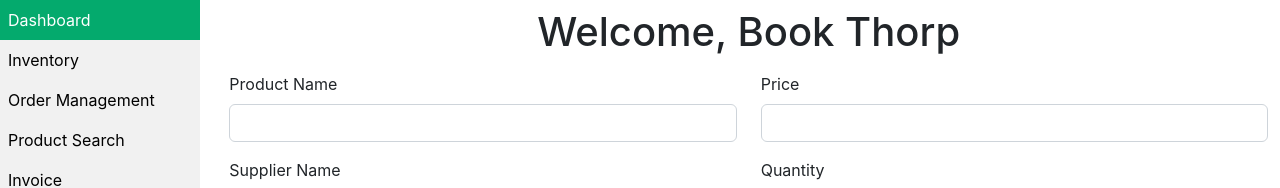
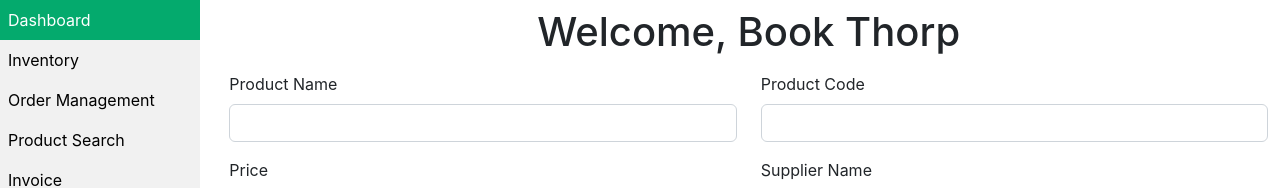
Before and after one commit to Ashfak29/inventory-2, a React (Create React App) app: page /inventory in a window 1280 px wide. Shown: the top 188 px of the page. Built offline with nearby package versions, Linux system fonts and the light colour scheme; no server answers.

Commit message:
all most done

```diff
--- a/src/components/Pages/Expense/ExpenseType.js
+++ b/src/components/Pages/Expense/ExpenseType.js
@@ -3,19 +3,18 @@ import Constents from "../../../Constents";
 
 const ExpenseType = () => {
     const [expenseType,setExpenseType]=useState([]);
-    // const [current, setCurrent] = useState(false);
     const handleExpenseName = (e) => {
         e.preventDefault();
         const name = e.target.name.value
-        const expenseType = {
+        const expenseTypes = {
             name: name,
-        }
+            }
         fetch(Constents.BASE_URL+'/expense-type', {
             method: "POST",
             headers: {
                 'content-type': 'application/json'
             },
-            body: JSON.stringify(expenseType),
+            body: JSON.stringify(expenseTypes),
         })
             .then(res => res.json())
             .then(data => {
@@ -28,10 +27,8 @@ const ExpenseType = () => {
         fetch(Constents.BASE_URL+'/expense-type')
             .then((response) => response.json())
             .then((data) => {
-                // setCurrent(!current)
                 setExpenseType(data)
                 });
-
     }, []);
     return (
         <div className='container'>
--- a/src/components/Pages/Inventory/Inventory.js
+++ b/src/components/Pages/Inventory/Inventory.js
@@ -17,6 +17,7 @@ const Inventory=()=> {
    const handleSubmit=(e)=>{
        e.preventDefault();
        const name = e.target.name.value
+       const product_code = e.target.product_code.value
        const price = e.target.price.value
        const supplier = e.target.supplier.value
        const quantity = e.target.quantity.value
@@ -25,6 +26,7 @@ const Inventory=()=> {
 
        const productSave = {
            name: name,
+           product_code: product_code,
            price: price,
            supplier: supplier,
            quantity: quantity,
@@ -69,7 +71,14 @@ const Inventory=()=> {
                                 type="text"
                                 name='name'
                                 className="form-control"
-
+                            />
+                        </div>
+                        <div className="col-md-6 mb-3">
+                            <label className="form-label">Product Code</label>
+                            <input
+                                type="text"
+                                name='product_code'
+                                className="form-control"
                             />
                         </div>
                         <div className="col-md-6 mb-3">
--- a/src/components/Pages/OrderManagement/OrderManagement.js
+++ b/src/components/Pages/OrderManagement/OrderManagement.js
@@ -4,7 +4,7 @@ import Constents from "../../../Constents";
 const OrderManagement = () => {
     const [deliveryAgent,setDeliveryAgent]=useState([]);
     const [input ,setInput] = useState({});
-
+    console.log(input)
     const handleInput =(e)=>{
         setInput(prevState => ({...prevState, [e.target.name]: e.target.value}))
         console.log(input)
@@ -70,9 +70,9 @@ const OrderManagement = () => {
                             <label className="form-label">Product Code</label>
                             <input
                                 type="text"
-                                name='product_id'
+                                name='product_code'
                                 className="form-control"
-                                value={input.product_id}
+                                value={input.product_code}
                                 onChange={handleInput}
                             />
                         </div>
```
